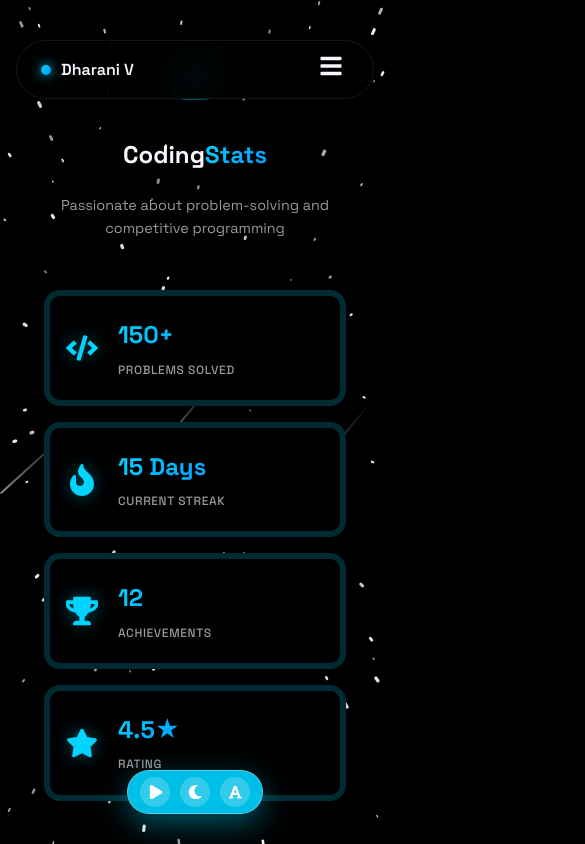
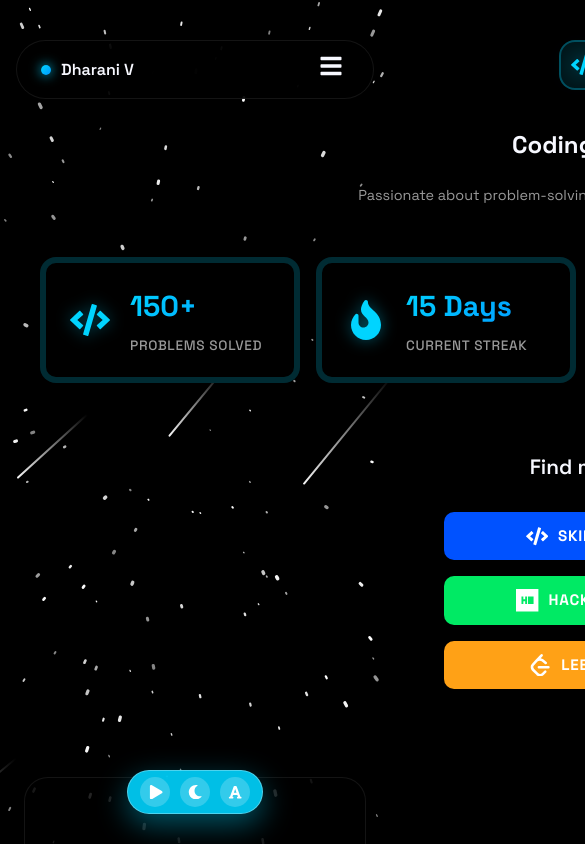
Before and after one commit to DHARANIVIP/my_portfolio, a React (Vite) app: page /skills in a window 390 px wide. Shown: the top 844 px of the page, 585 px wide, since content can reach past the window. Built offline with nearby package versions, Linux system fonts and the light colour scheme.

Commit message:
replace commit

```diff
--- a/src/components/CodingStats.css
+++ b/src/components/CodingStats.css
@@ -196,28 +196,38 @@
 /* Responsive Design */
 @media (max-width: 768px) {
     .coding-stats-section {
-        padding: 50px 20px;
+        padding: 40px 16px;
     }
 
     .stats-grid {
-        grid-template-columns: repeat(auto-fit, minmax(250px, 1fr));
+        display: flex;
+        overflow-x: auto;
         gap: 16px;
+        padding-bottom: 20px;
+        scroll-snap-type: x mandatory;
+        /* Hide scrollbar for Chrome/Safari/Opera */
+        -webkit-overflow-scrolling: touch;
+    }
+
+    .stats-grid::-webkit-scrollbar {
+        height: 6px;
+    }
+
+    .stats-grid::-webkit-scrollbar-track {
+        background: rgba(255, 255, 255, 0.05);
+        border-radius: 3px;
+    }
+
+    .stats-grid::-webkit-scrollbar-thumb {
+        background: rgba(0, 212, 255, 0.3);
+        border-radius: 3px;
     }
 
     .stat-card {
-        padding: 20px 16px;
-    }
-
-    .stat-icon {
-        font-size: 2rem;
-    }
-
-    .stat-value {
-        font-size: 1.5rem;
-    }
-
-    .stat-label {
-        font-size: 0.75rem;
+        min-width: 260px;
+        scroll-snap-align: center;
+        margin-right: 0;
+        /* Clear any margin quirks */
     }
 
     .platforms-grid {
@@ -246,7 +256,5 @@
         font-size: 0.9rem;
     }
 
-    .stats-grid {
-        grid-template-columns: 1fr;
-    }
+    /* .stats-grid is handled by the 768px query now */
 }
--- a/src/components/GithubStats.css
+++ b/src/components/GithubStats.css
@@ -49,12 +49,12 @@
     background: #0a0a0a;
     border: 1px solid rgba(255, 255, 255, 0.1);
     border-radius: 24px;
-    padding: 2.5rem;
+    padding: 2rem;
     width: 100%;
     max-width: 380px;
     display: flex;
     flex-direction: column;
-    gap: 2.5rem;
+    gap: 1.5rem;
     box-shadow: 0 20px 40px rgba(0, 0, 0, 0.4);
 }
 
@@ -98,23 +98,26 @@
 
 .stats-grid {
     display: flex;
-    flex-direction: column;
-    gap: 1.5rem;
+    flex-direction: row;
+    justify-content: space-around;
+    gap: 1rem;
     background: rgba(255, 255, 255, 0.03);
-    padding: 2rem;
+    padding: 1.5rem;
     border-radius: 16px;
+    margin-top: auto;
 }
 
 .stat-item {
     display: flex;
-    justify-content: space-between;
+    flex-direction: column;
     align-items: center;
+    gap: 0.5rem;
     font-size: 1rem;
 }
 
 .stat-label {
     color: #aaa;
-    font-size: 0.9rem;
+    font-size: 0.8rem;
     font-weight: 600;
     letter-spacing: 1px;
     text-transform: uppercase;
@@ -123,7 +126,7 @@
 .stat-value {
     font-weight: 700;
     color: #fff;
-    font-size: 1.4rem;
+    font-size: 1.5rem;
 }
 
 .visit-btn {
--- a/src/components/Hero.jsx
+++ b/src/components/Hero.jsx
@@ -281,8 +281,10 @@ export function Hero() {
                 </div>
             </div>
 
+
             {/* Joke Section */}
             <JokeSection />
+
             {/* Let's Talk Section */}
             <LetsTalkSection />
 
```
